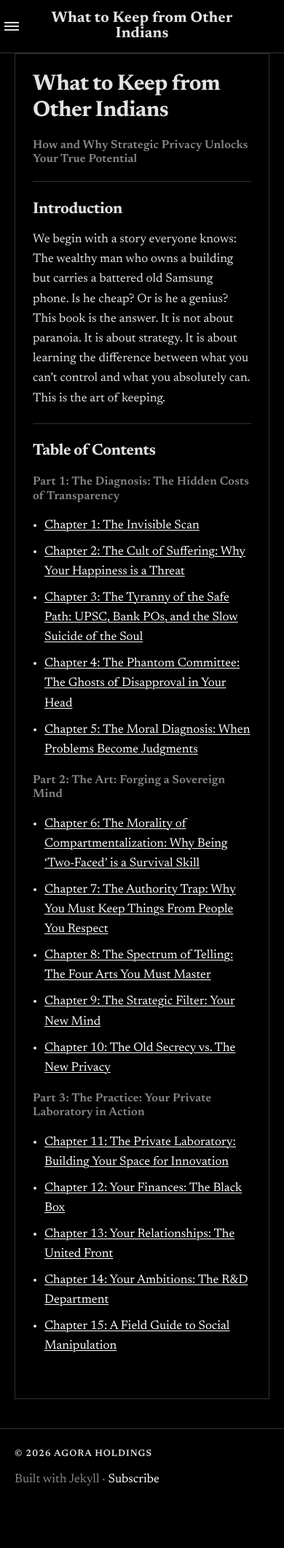
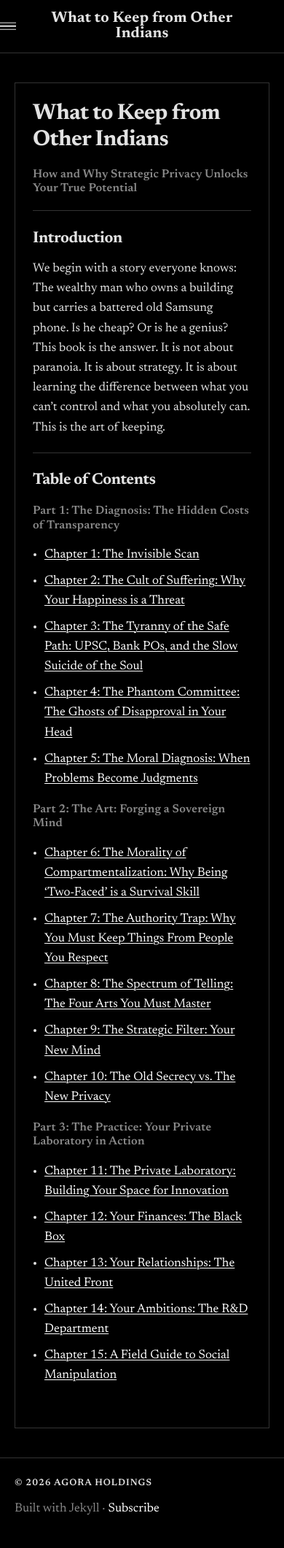
Before and after one commit to nodesman/wckfiwh, a Jekyll site: the page built from index.md, in a window 390 px wide. Shown: the whole page at 73% size. Built offline with Jekyll 4.4.1, drawn with Linux system fonts in a browser that asks for light colours; before the commit the page ends 2081 px from its top, so only the background shows below that.

Commit message:
fix mobile hamburger alignment and spacing

```diff
--- a/assets/css/style.css
+++ b/assets/css/style.css
@@ -217,6 +217,9 @@ body.drawer-open { overflow: hidden; }
 @media (max-width: 640px) {
   .container { padding: 0 20px; }
 
+  /* Increase content spacing for breathing room */
+  .content { padding-top: 40px; }
+
   .header-inner {
     position: relative;
     justify-content: center; /* Center the branding */
@@ -226,11 +229,13 @@ body.drawer-open { overflow: hidden; }
 
   .hamburger {
     position: absolute;
-    left: 0;
+    left: -6px; /* Offset padding so the bars align with text grid */
     top: 50%;
     transform: translateY(-50%);
     margin: 0;
   }
+  /* Thinner, more elegant bars for mobile */
+  .hamburger span { height: 1.5px; width: 22px; }
 
   .branding {
     text-align: center;
```
